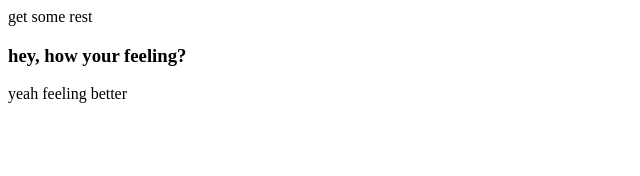
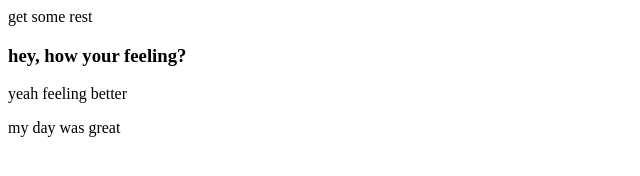
Before and after one commit to Cutenat/flrx-homework, a plain HTML site: page index.html in a window 1280 px wide. Shown: the whole page, without its empty margins (0-640 px from the left). Drawn offline with Linux system fonts and the light colour scheme.

Commit message:
index.html

```diff
--- a/index.html
+++ b/index.html
@@ -10,5 +10,6 @@
 </div>
 <h3> hey, how your feeling?</h3>
 <p>yeah feeling better </p>
+    <div class="for-sure">my day was great</div>
 </body>
 </html>
```
